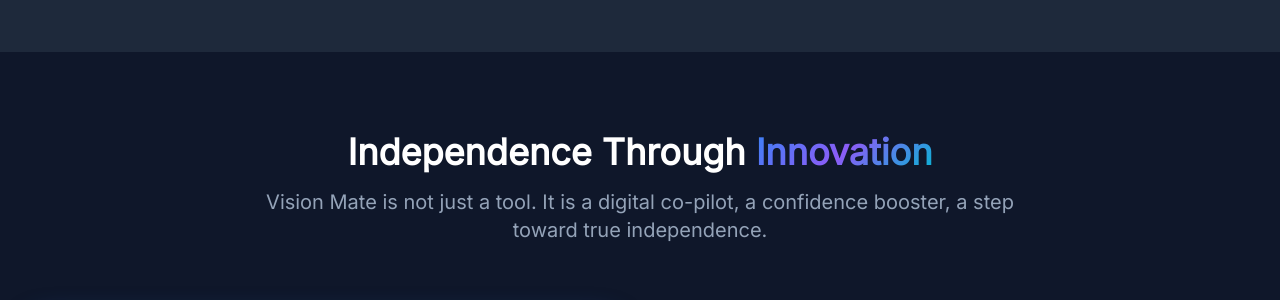
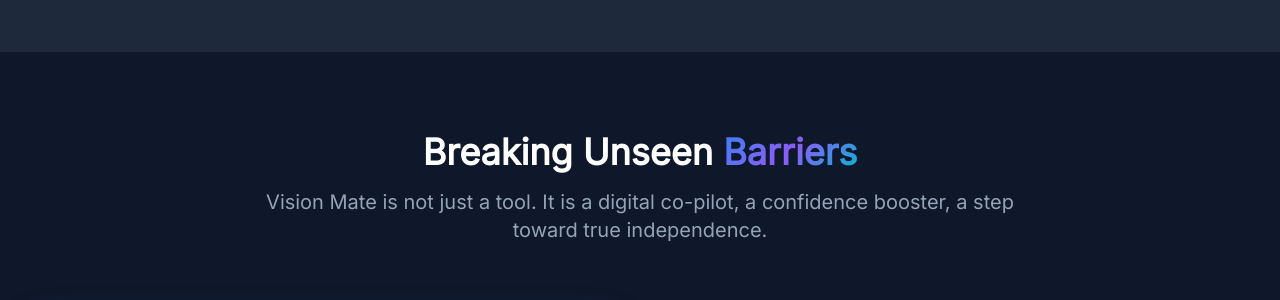
Before and after one commit to Rahman-King/visionmate, a plain HTML site: page index.html in a window 1280 px wide. Shown: the part 5180-5480 px from the top of the page. Drawn offline with nearby package versions, Linux system fonts and the light colour scheme.

Commit message:
Update contact section heading text

```diff
--- a/index.html
+++ b/index.html
@@ -624,7 +624,7 @@
     <section id="contact" class="py-20 bg-slate-900">
         <div class="max-w-7xl mx-auto px-4 sm:px-6 lg:px-8">
             <div class="text-center mb-16">
-                <h2 class="text-3xl md:text-4xl font-bold mb-4">Independence Through <span class="gradient-text">Innovation</span></h2>
+                <h2 class="text-3xl md:text-4xl font-bold mb-4">Breaking Unseen <span class="gradient-text">Barriers</span></h2>
                 <p class="text-xl text-slate-400 max-w-3xl mx-auto">
                     Vision Mate is not just a tool. It is a digital co-pilot, a confidence booster, a step toward true independence.
                 </p>
```
